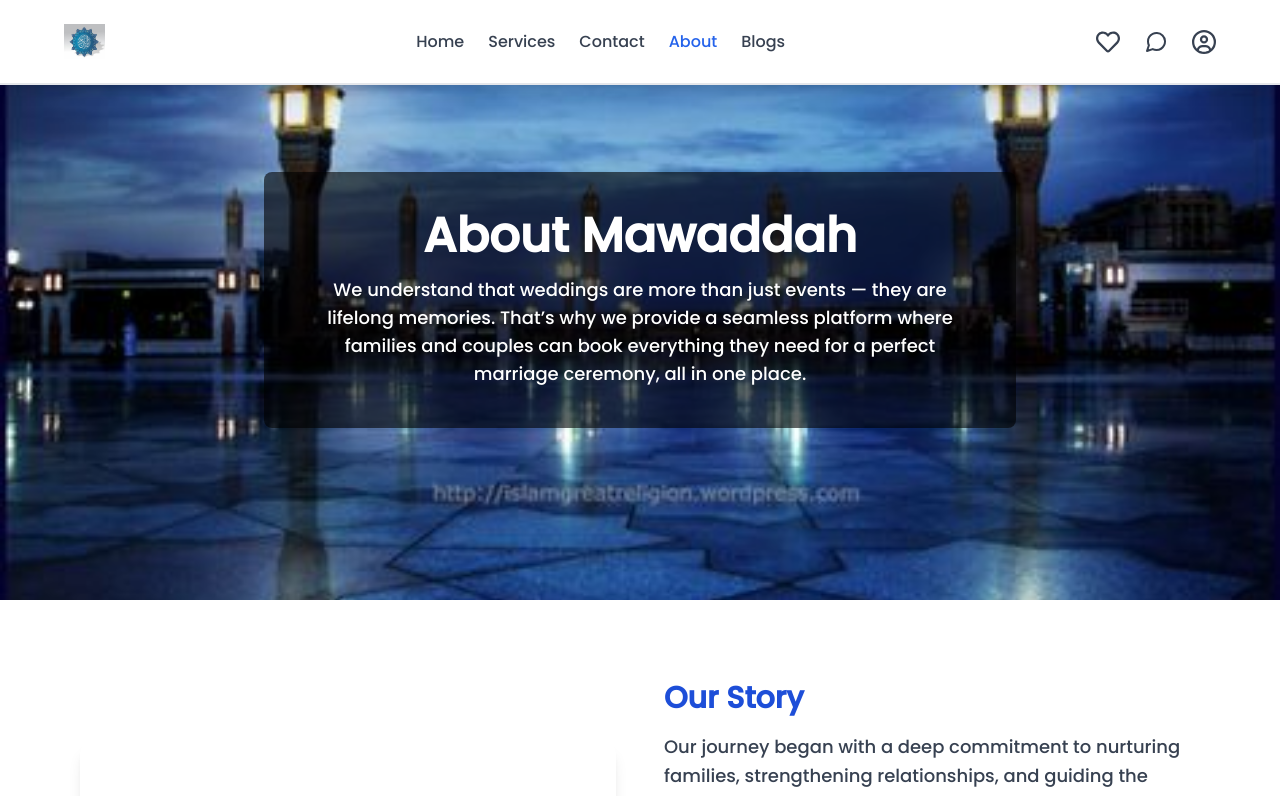
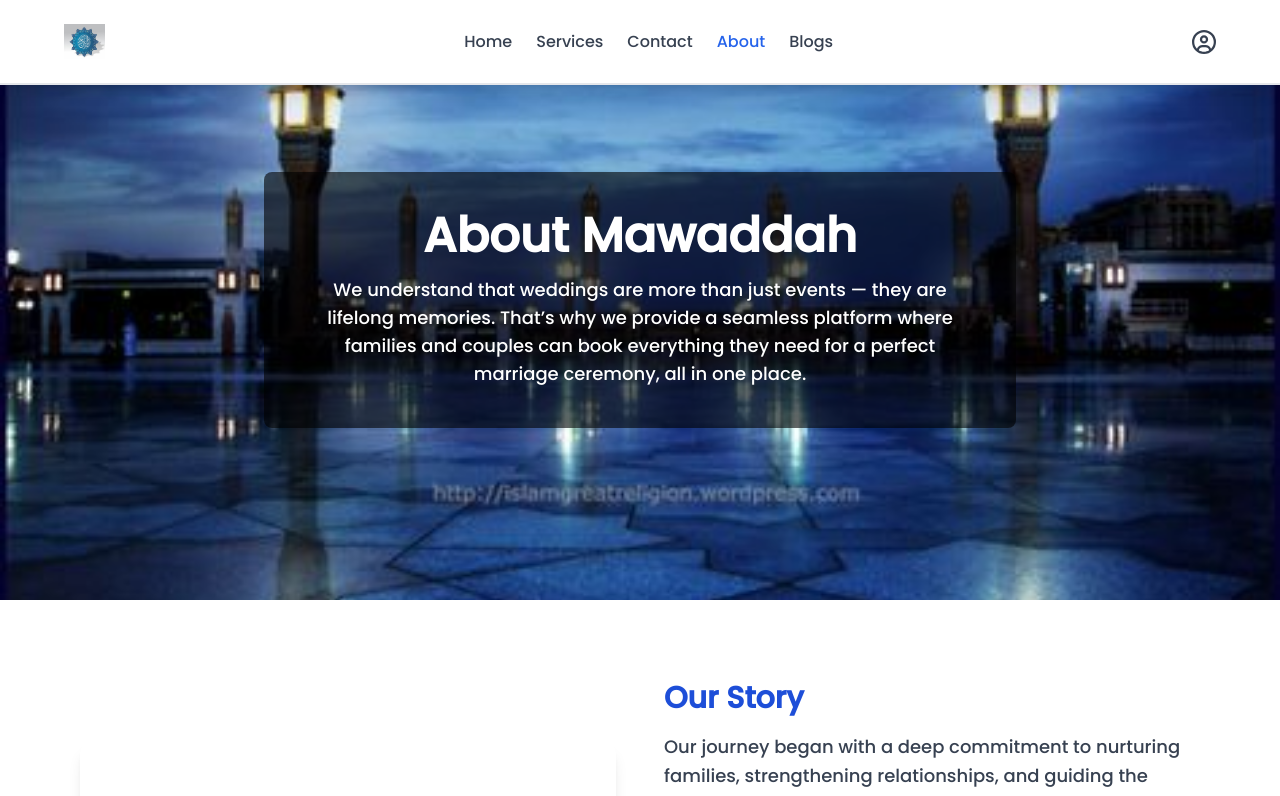
Before and after one commit to Dev-Adnan27/Mawaddah, a Next.js app: page /about in a window 1280 px wide. Shown: the top 796 px of the page. Built offline with nearby package versions, Linux system fonts and the light colour scheme.

Commit message:
Update Header.js

```diff
--- a/src/components/Header.js
+++ b/src/components/Header.js
@@ -55,8 +55,7 @@ const Header = () => {
 
 
                 <div className="iconsNav flex items-center gap-3 md:gap-6 text-2xl">
-                    <Link className='text-gray-700 cursor-pointer' href={'/user/following'}><FaRegHeart /></Link>
-                    <Link className='text-gray-700 cursor-pointer' href={'/user/chat'}><FiMessageCircle /></Link>
+
                     <UserMenu />
 
 
```
